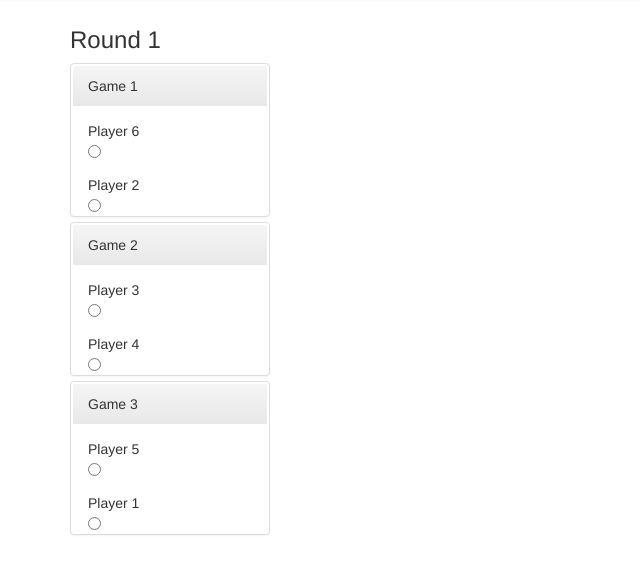
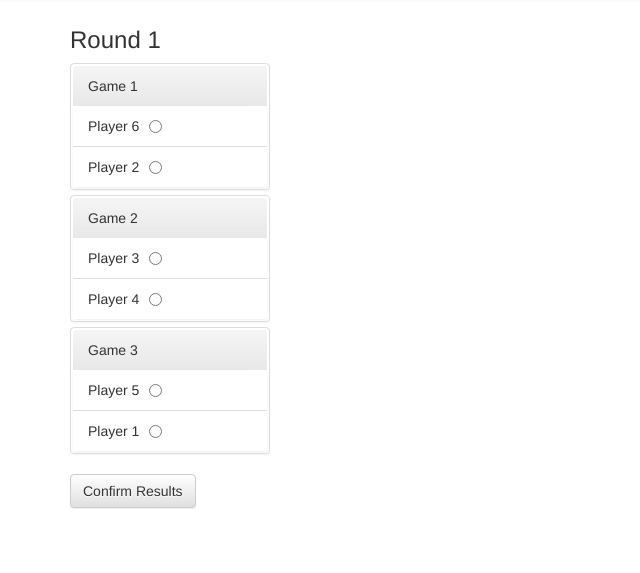
Before and after one commit to philrange/swiss, a plain HTML site: page index.html in a window 1280 px wide. Both pictures are taken after a click on the button "Start". Shown: the part 53-626 px from the top of the page, without its empty margins (0-640 px from the left). Drawn offline with Linux system fonts and the light colour scheme.

Commit message:
added WINNER toggle

```diff
--- a/scripts/main.js
+++ b/scripts/main.js
@@ -70,29 +70,73 @@ function getPlayersForRound(roundNumber) {
     for(var i=1; i <= games; i++) {
         html += "<div class='panel panel-default matchup'>";
         html += "<div class='panel-heading'>Game " + i + "</div>";
+        html += "<ul class='list-group'>";
 
         playerA = players[(i*2) - 2];
         playerB = players[(i*2) - 1];
-        console.log("game: " + i);
-        console.log("a: " + playerA.name);
-        console.log("b: " + playerB.name);
 
-        html += playerRow(playerA.name, i);
-        html += playerRow(playerB.name, i);
+        html += playerRow('a', playerA.name, roundNumber, i);
+        html += playerRow('b', playerB.name, roundNumber, i);
         html += "</div>";
 
     }
 
-    html += "</div></div>";
+    html += "</div><div id='confirm-round" + roundNumber + "''><button class='btn btn-default' onclick='confirmRound(" + roundNumber + ")'>Confirm Results</button></div></div>";
     $('#bracket').append(html);
 
+
+    for(var i=1; i <= games; i++) {
+
+        addHandlersToCheckBoxes('a', roundNumber, i);
+        addHandlersToCheckBoxes('b', roundNumber, i);
+    }
 }
 
-function playerRow(playerName, gameNumber) {
-    html =  "<div class='player panel-body'><div class='player'>" + playerName + "</div>";
-    html += "<div class='player-radio-button'><input type='radio' name='game" + gameNumber + "'></div></div>"
+function addHandlersToCheckBoxes(aOrB, roundNumber, gameNumber) {
+
+    $('#winner-checkbox-' + roundNumber + "-" + gameNumber + "-" + aOrB).change(function() {
+        winnerA = $('#winner-' + roundNumber + "-" + gameNumber + "-a");
+        winnerB = $('#winner-' + roundNumber + "-" + gameNumber + "-b");
+
+        winnerAVisible = winnerA.is(':visible')
+        winnerBVisible = winnerB.is(':visible')
+
+        if (!winnerAVisible && !winnerBVisible) {
+            $('#winner-' + roundNumber + "-" + gameNumber + "-" + aOrB).show();
+        } else {
+            $('#winner-' + roundNumber + "-" + gameNumber + "-a").toggle();
+            $('#winner-' + roundNumber + "-" + gameNumber + "-b").toggle();
+        }
+    });
+}
+
+function playerRow(aOrB, playerName, roundNumber, gameNumber) {
+    html =  "<li class='list-group-item'><div class='player'>" + playerName + "</div>";
+    html += "<div class='player-radio-button'><input type='radio' id='winner-checkbox-" + roundNumber + "-" + gameNumber + "-" + aOrB + "' name='game" + gameNumber + "' value='" + playerName + "'></div>";
+    html += "<div class='winner' id='winner-" + roundNumber + "-" + gameNumber + "-" + aOrB + "'>WINNER</div><div class='padding'></div></li>"
+
     return html;
 }
+
+function confirmRound(roundNumber) {
+
+    //todo - verify all results have been set
+
+    // save results to players
+    $('.player').each(function(i, obj) {
+        playerName = $(this).html();
+        // playerIndex = getPlayerIndex(playerName);
+        // players[playerIndex].win += 1;
+
+    });
+
+    //todo - save the matchups so they don't occur again
+
+    $('#confirm-round' + roundNumber).hide();
+
+    getPlayersForRound(roundNumber + 1);
+}
+
 function addHandlers() {
 
 
--- a/styles/main.css
+++ b/styles/main.css
@@ -25,19 +25,41 @@ body {
 	padding-bottom: 20px;
 }
 
+
 /* table */
 
 /* bracket */
 
-.matchup {
+/*.matchup {
 	padding-bottom: 20px;
-}
+}*/
 
 .round {
 	width: 200px;
+	float: left;
+	margin-right: 10px;
 }
 
-/*.player, .player-radio-button {
+.player {
+	float: left;
+	padding-right: 10px;
+}
+
+.player-radio-button {
+	float: left;
+	padding-right: 10px;
+}
+
+.winner {
+	display: none;
+	float: left;
+}
+
+.padding {
+	height: 20px;
+}
+
+/*.player-radio-button {
 	float: left;
 }*/
 
```
